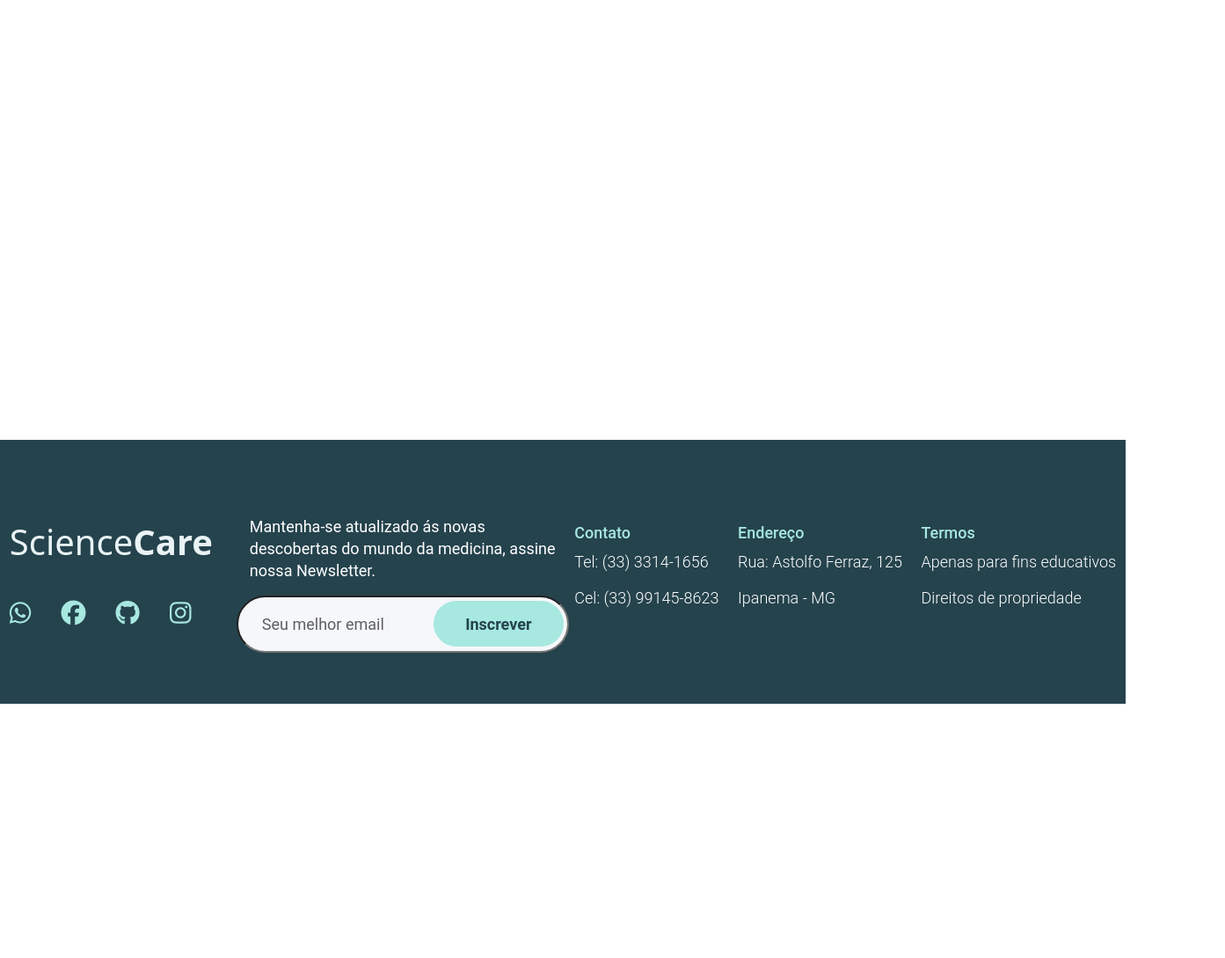
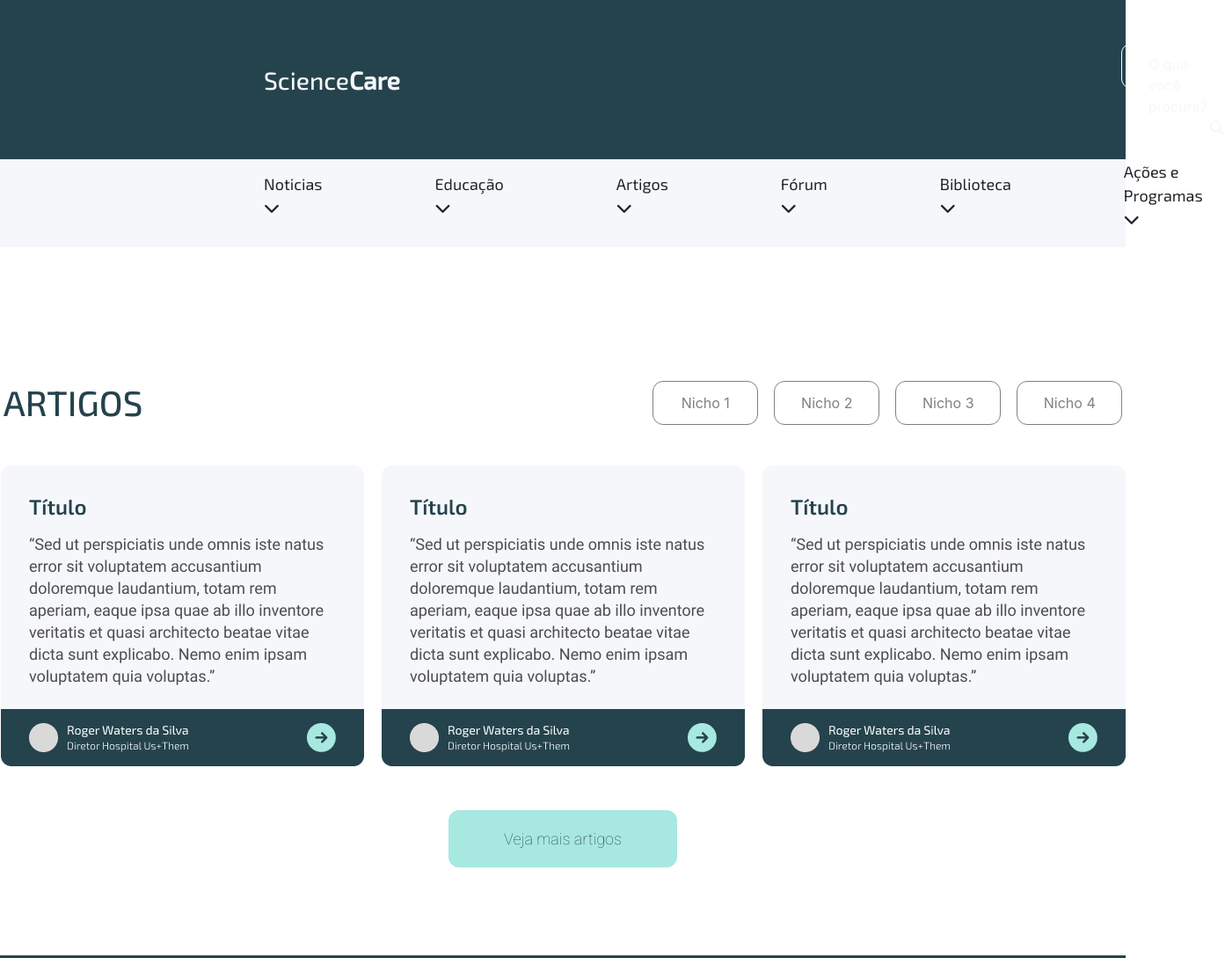
Before and after one commit to surykt/science-care, a plain HTML site: page index.html in a window 1280 px wide. Shown: the top 1089 px of the page at 88% size, 1393 px wide, since content can reach past the window. Before the commit the page ends 800 px from the top, so only its background shows below. Drawn offline with nearby package versions, Linux system fonts and the light colour scheme.

Commit message:
adicionado o header e artigos

```diff
--- a/css/style.css
+++ b/css/style.css
@@ -1,7 +1,158 @@
+/* Header */
+
+header {
+  background-color: #25434D;
+  height: 183px;
+  margin-bottom: 20px;
+}
+
+.headertop {
+  display: flex;
+  gap: 820px;
+  margin-left: 300px;
+}
+
+.headertop h3 {
+  margin-top: 75px;
+  font-family: 'Exo 2', sans-serif;
+  color:#F5F7FA;
+}
+
+.titulocare {
+  font-family: 'Exo 2', sans-serif;
+  font-weight: bold;
+}
+
+.headertop p {
+  margin-top: 50px;
+  border: solid white 1px;
+  border-radius: 10px;
+  color:#F5F7FA;
+  height: 50px;
+  width: 300px;
+  padding-left: 30px;
+  padding-top: 10px;
+}
+
+.fa-magnifying-glass {
+  margin-left: 70px;
+}
+
+.header-categorias {
+  display: flex;
+  background-color:#F5F7FA;
+  margin-top: 64px;
+  height: 100px;
+  align-items: center;
+  gap: 128px;
+  padding-left: 300px;
+}
+.header-categorias p {
+  font-family: 'Exo 2', sans-serif;
+  font-size: 18px;
+  cursor:pointer;
+}
+
+/* fim do header */
+
+@media (max-width: 999px){
+  .headertop {
+      gap: 50px;
+      height: 120px;
+      margin-left: 100px;
+  }
+
+  .header-categorias {
+      gap: 15px;
+      padding-left: 100px;
+  }
+}
+
+  /* Artigos */
+.artigos-text {
+  gap: 580px;
+  margin-top: 250px;
+}
+
+.artigos-text h3 {
+  font-size: 40px;
+  font-family: 'Exo 2', sans-serif;
+  color: #25434D;
+}
+
+.artigos-text-box {
+  gap: 18px;
+}
+
+.botao1 {
+  width: 120px;
+  height: 50px;
+  border: solid gray 1px;
+  border-radius: 12px;
+  color: gray;
+  background-color: white;
+}
+
+.artigos {
+  margin-top: 40px;
+  display: flex;
+  gap: 20px;
+  margin-bottom: 50px;
+}
+
+.botao2 {
+  width: 260px;
+  height: 65px;
+  border: none;
+  border-radius: 12px;
+  background-color: #A7E8E0;
+  color:#25434D;
+  font-size: 18px;
+  font-family: 'Roboto', sans-serif;
+  margin-bottom: 100px;
+}
+
+.botao1:hover {
+  background-color: #F5F7FA;
+  color: #25434D;
+  border: solid #25434D 1px;
+}
+
+@media (max-width: 999px) {
+  .artigos-text-box{
+      flex-direction: column;
+      align-items: center;
+      margin-right: 50px;
+      margin-top: 20px;
+  }
+
+  .artigos {
+      flex-direction: column;
+      width: 400px;
+      height: 400px;
+      align-items: center;
+      margin-top: 200px;
+      margin-left: 100px;
+  }
+
+  .artigos-text h3 {
+      margin-top: 20px;
+      margin-left: 10px;
+  }
+
+  .artigos-text {
+      gap: 350px
+  }
+
+  .botao2 {
+      margin-top: 333px;
+  }
+}
+ /* fim de artigos */
+
 .footer-container {
   height: 300px;
   background-color: #25434D;
-  position: absolute;
   bottom: 0;
   }
 
--- a/index.html
+++ b/index.html
@@ -6,8 +6,57 @@
     <title>ScienceCare</title>
     <link href="https://cdn.jsdelivr.net/npm/bootstrap@5.3.2/dist/css/bootstrap.min.css" rel="stylesheet" integrity="sha384-T3c6CoIi6uLrA9TneNEoa7RxnatzjcDSCmG1MXxSR1GAsXEV/Dwwykc2MPK8M2HN" crossorigin="anonymous">
     <link rel="stylesheet" href="./css/style.css">
+
+    <link rel="stylesheet" href="https://cdnjs.cloudflare.com/ajax/libs/font-awesome/6.4.2/css/all.min.css" integrity="sha512-z3gLpd7yknf1YoNbCzqRKc4qyor8gaKU1qmn+CShxbuBusANI9QpRohGBreCFkKxLhei6S9CQXFEbbKuqLg0DA==" crossorigin="anonymous" referrerpolicy="no-referrer" />
+
+    <link rel="preconnect" href="https://fonts.googleapis.com">
+    <link rel="preconnect" href="https://fonts.gstatic.com" crossorigin>
+    <link href="https://fonts.googleapis.com/css2?family=Exo+2&family=Open+Sans:ital,wght@1,300&family=Poppins:wght@200&display=swap" rel="stylesheet">
+    <link rel="stylesheet" href="https://cdn.jsdelivr.net/npm/bootstrap@4.5.3/dist/css/bootstrap.min.css" integrity="sha384-TX8t27EcRE3e/ihU7zmQxVncDAy5uIKz4rEkgIXeMed4M0jlfIDPvg6uqKI2xXr2" crossorigin="anonymous">
+
+    <link rel="preconnect" href="https://fonts.googleapis.com">
+<link rel="preconnect" href="https://fonts.gstatic.com" crossorigin>
+<link href="https://fonts.googleapis.com/css2?family=Exo+2:wght@500&family=Open+Sans:ital,wght@1,300&family=Poppins:wght@200&family=Roboto:wght@100&display=swap" rel="stylesheet">
   </head>
   <body>
+
+    <header>
+      <div class="headertop">
+          <h3>Science<span class="titulocare">Care</span></h3>
+          <p>O que você procura? <i class="fa-solid fa-magnifying-glass"></i></p>
+      </div>
+
+      <div class="header-categorias">
+          <p>Noticias <i class="fa-solid fa-chevron-down"></i></p>
+          <p>Educação <i class="fa-solid fa-chevron-down"></i></p>
+          <p>Artigos <i class="fa-solid fa-chevron-down"></i></p>
+          <p>Fórum <i class="fa-solid fa-chevron-down"></i></p>
+          <p>Biblioteca <i class="fa-solid fa-chevron-down"></i></p>
+          <p>Ações e Programas <i class="fa-solid fa-chevron-down"></i></p>
+      </div>
+
+  </header>
+
+  <div class="artigos-text d-flex justify-content-center">
+      <h3>ARTIGOS</h3>
+      <div class="artigos-text-box d-flex">
+          <button class="botao1">Nicho 1</button>
+          <button class="botao1">Nicho 2</button>
+          <button class="botao1">Nicho 3</button>
+          <button class="botao1">Nicho 4</button>
+      </div>
+  </div>
+
+  <div class="artigos justify-content-center">
+      <img src="./images/Group 17.png">
+      <img src="./images/Group 17.png">
+      <img src="./images/Group 17.png">
+  </div>
+
+  <div class="bt2 d-flex justify-content-center">
+  <button class="botao2 d-flex align-items-center justify-content-center">Veja mais artigos</button>
+  </div>
+
     <footer>
       <div class="footer-container w-100 d-flex flex-wrap justify-content-around align-items-center">
         <div class="logo-container">
@@ -40,6 +89,9 @@
       </div>
     </footer>
 
+
+    <script src="https://code.jquery.com/jquery-3.5.1.slim.min.js" integrity="sha384-DfXdz2htPH0lsSSs5nCTpuj/zy4C+OGpamoFVy38MVBnE+IbbVYUew+OrCXaRkfj" crossorigin="anonymous"></script>
+    <script src="https://cdn.jsdelivr.net/npm/bootstrap@4.5.3/dist/js/bootstrap.bundle.min.js" integrity="sha384-ho+j7jyWK8fNQe+A12Hb8AhRq26LrZ/JpcUGGOn+Y7RsweNrtN/tE3MoK7ZeZDyx" crossorigin="anonymous"></script>
     <script src="https://kit.fontawesome.com/9d6bc1216d.js" crossorigin="anonymous"></script>
     <script src="https://cdn.jsdelivr.net/npm/bootstrap@5.3.2/dist/js/bootstrap.bundle.min.js" integrity="sha384-C6RzsynM9kWDrMNeT87bh95OGNyZPhcTNXj1NW7RuBCsyN/o0jlpcV8Qyq46cDfL" crossorigin="anonymous"></script>
   </body>
```
Also changed, not shown: images/Group 17.png (added).
